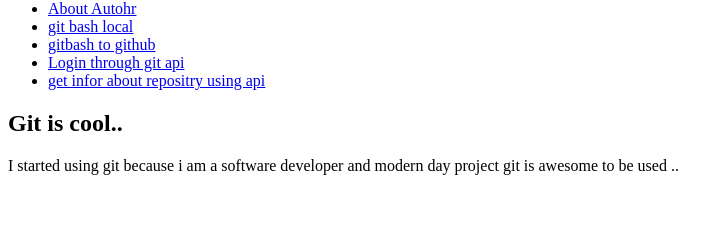
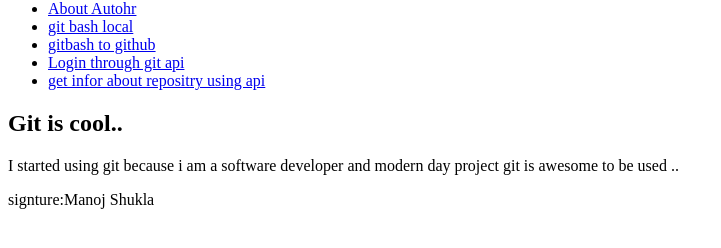
Before and after one commit to gitapilesson/gitApi, a plain HTML site: page index.html in a window 1280 px wide. Shown: the part 66-314 px from the top of the page, without its empty margins (0-721 px from the left). Drawn offline with Linux system fonts and the light colour scheme.

Commit message:
second version commit

```diff
--- a/index.html
+++ b/index.html
@@ -24,6 +24,7 @@
 			<p>
 			  I started using git because i am a software developer and modern day project git is awesome to be used ..
 			 </p>
+			  <span>signture:Manoj Shukla</span>
 		  </article>
 		</section>
 		<aside>
```
